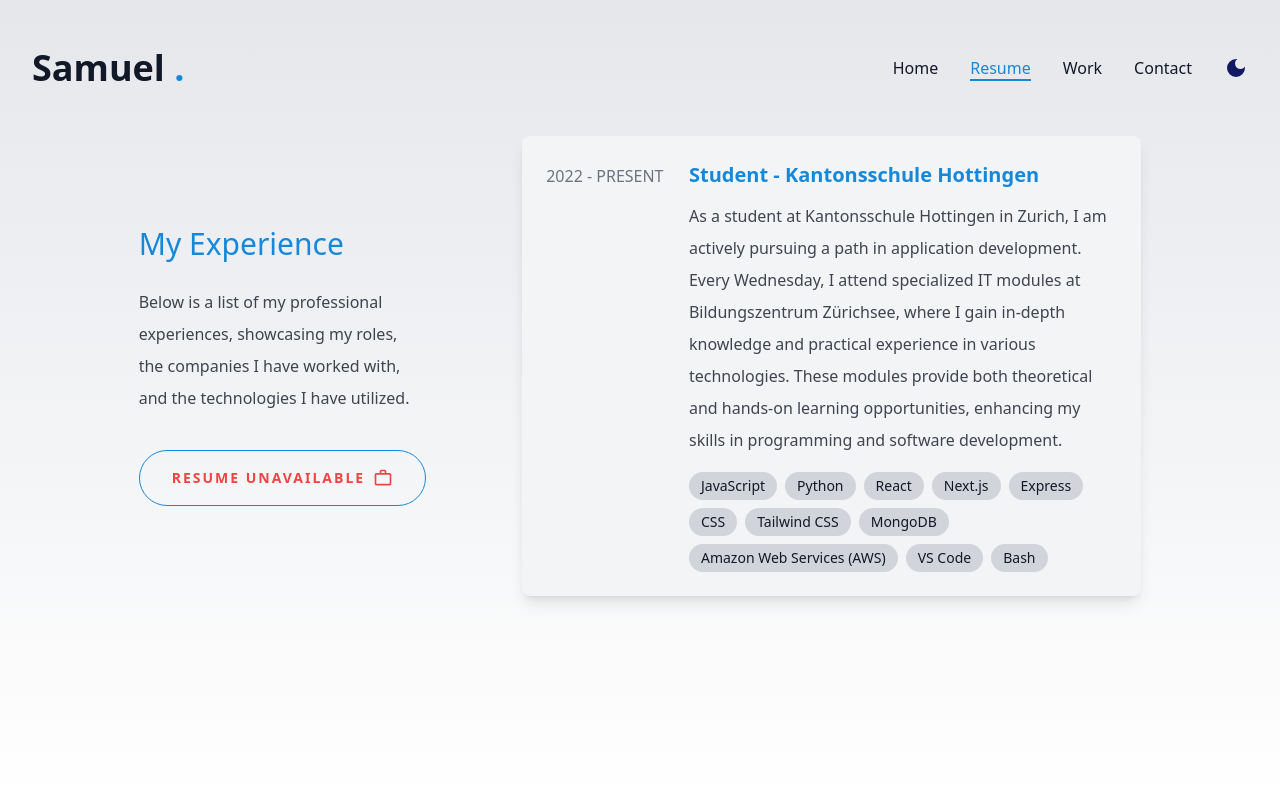
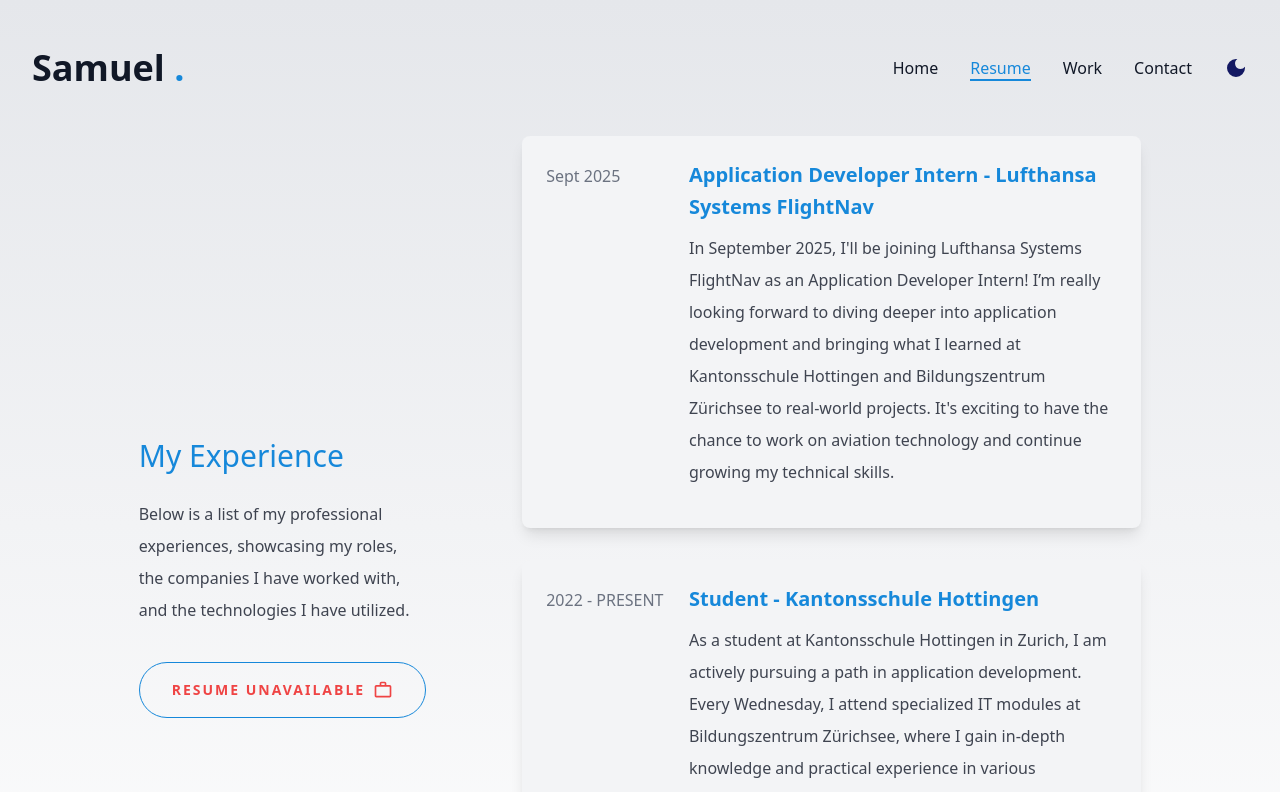
Before and after one commit to x47base/portfolio-v2, a Next.js app: page /resume in a window 1280 px wide. Shown: the top 792 px of the page. Built offline with nearby package versions, Linux system fonts and the light colour scheme.

Commit message:
docs: update of work & resume page

```diff
--- a/app/resume/page.tsx
+++ b/app/resume/page.tsx
@@ -14,6 +14,14 @@ export default function Experience() {
   const isResumeAvailable = false;
 
   const experiences = [
+    {
+      period: "Sept 2025",
+      role: "Application Developer Intern",
+      company: "Lufthansa Systems FlightNav",
+      companyUrl: "https://www.lhsystems.com/company/our-subsidiaries/lufthansa-systems-flightnav",
+      description: "In September 2025, I'll be joining Lufthansa Systems FlightNav as an Application Developer Intern! I’m really looking forward to diving deeper into application development and bringing what I learned at Kantonsschule Hottingen and Bildungszentrum Zürichsee to real-world projects. It's exciting to have the chance to work on aviation technology and continue growing my technical skills.",
+      technologies: []
+    },
     {
       period: "2022 - PRESENT",
       role: "Student",
--- a/app/work/page.tsx
+++ b/app/work/page.tsx
@@ -102,15 +102,6 @@ export default function Projects() {
       images: ["/assets/project-discord-bot-template-1.png"],
       link: "https://github.com/x47base/Discord-Template-Slash-Commands-Bot",
       video: null,
-    },
-    {
-      id: 10,
-      title: "Roblox Military Game (Version 6)",
-      description: "As the Lead Scripter for the upcoming Version 6 of the British Army Roblox military group, I am responsible for developing and implementing all the code, including comprehensive frontend integrations and backend systems. This version will introduce an advanced team changer, an overhead GUI system, and several other enhancements aimed at elevating gameplay and realism. The project represents a significant upgrade, showcasing cutting-edge scripting and design to deliver an immersive military role-playing experience on Roblox.",
-      techStack: ["Lua", "Roblox API"],
-      images: [],
-      link: "https://www.roblox.com/games/7327497219/British-Army",
-      video: "QNKJ8kuQ-r8", // Only the video ID part of the URL
     },
   ];
 
```
